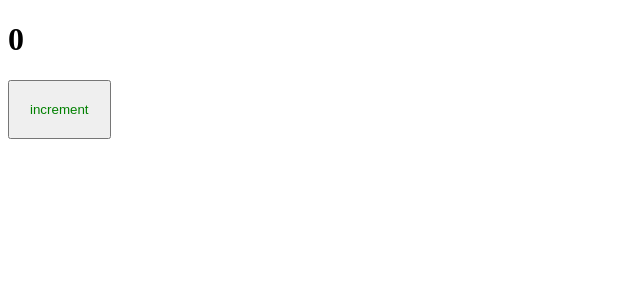
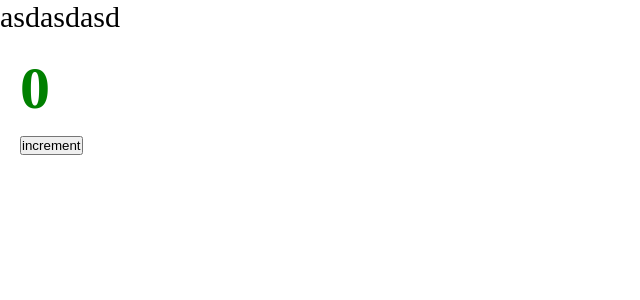
Before and after one commit to VladislavKuzh/production-project, a React app: page / in a window 1280 px wide. Shown: the top 300 px of the page, without its empty margins (0-640 px from the left). Built offline with nearby package versions, Linux system fonts and the light colour scheme.

Commit message:
feat: configured css module

```diff
--- /dev/null
+++ b/App.tsx
@@ -0,0 +1,13 @@
+import { Counter } from './src/components/Counter';
+import './index.scss';
+
+const App = () => {
+  return (
+    <div className='app'>
+        asdasdasd
+        <Counter />
+    </div>
+  )
+}
+
+export default App
--- /dev/null
+++ b/index.scss
@@ -0,0 +1,9 @@
+* {
+    margin: 0;
+    padding: 0;
+    box-sizing: border-box;
+}
+
+.app {
+    font-size: 30px;
+}
--- a/package.json
+++ b/package.json
@@ -19,6 +19,7 @@
     "@types/webpack-dev-server": "^4.7.2",
     "css-loader": "^6.6.0",
     "html-webpack-plugin": "^5.5.0",
+    "mini-css-extract-plugin": "^2.5.3",
     "sass": "^1.49.9",
     "sass-loader": "^12.6.0",
     "style-loader": "^3.3.1",
--- /dev/null
+++ b/src/components/Counter.module.scss
@@ -0,0 +1,4 @@
+.btn {
+    padding: 20px;
+    color: green;
+}
--- a/src/components/Counter.scss
+++ /dev/null
@@ -1,4 +0,0 @@
-button {
-    color: green;
-    padding: 20px;
-}
--- a/src/components/Counter.tsx
+++ b/src/components/Counter.tsx
@@ -1,5 +1,5 @@
-import { FC, useState } from 'react'
-import './Counter.scss'
+import { FC, useState } from 'react';
+import classes from "./Counter.module.scss";
 
 export const Counter: FC = () => {
     const [count, setCount] = useState<number>(0)
@@ -9,7 +9,7 @@ export const Counter: FC = () => {
     }
 
     return (
-        <div>
+        <div className={classes.btn}>
             <h1>{count}</h1>
             <button
                 onClick={increment}
--- a/src/index.tsx
+++ b/src/index.tsx
@@ -1,9 +1,7 @@
 import {render} from 'react-dom';
-import { Counter } from './components/Counter';
+import App from '../App';
 
 render(
-    <div>
-        <Counter/>
-    </div>,
+    <App />,
     document.getElementById('root')
 )
```
Also changed, not shown: global.d.ts (added, +7 -0 lines), 4 other files (tests, documents, lock files or other folders).
